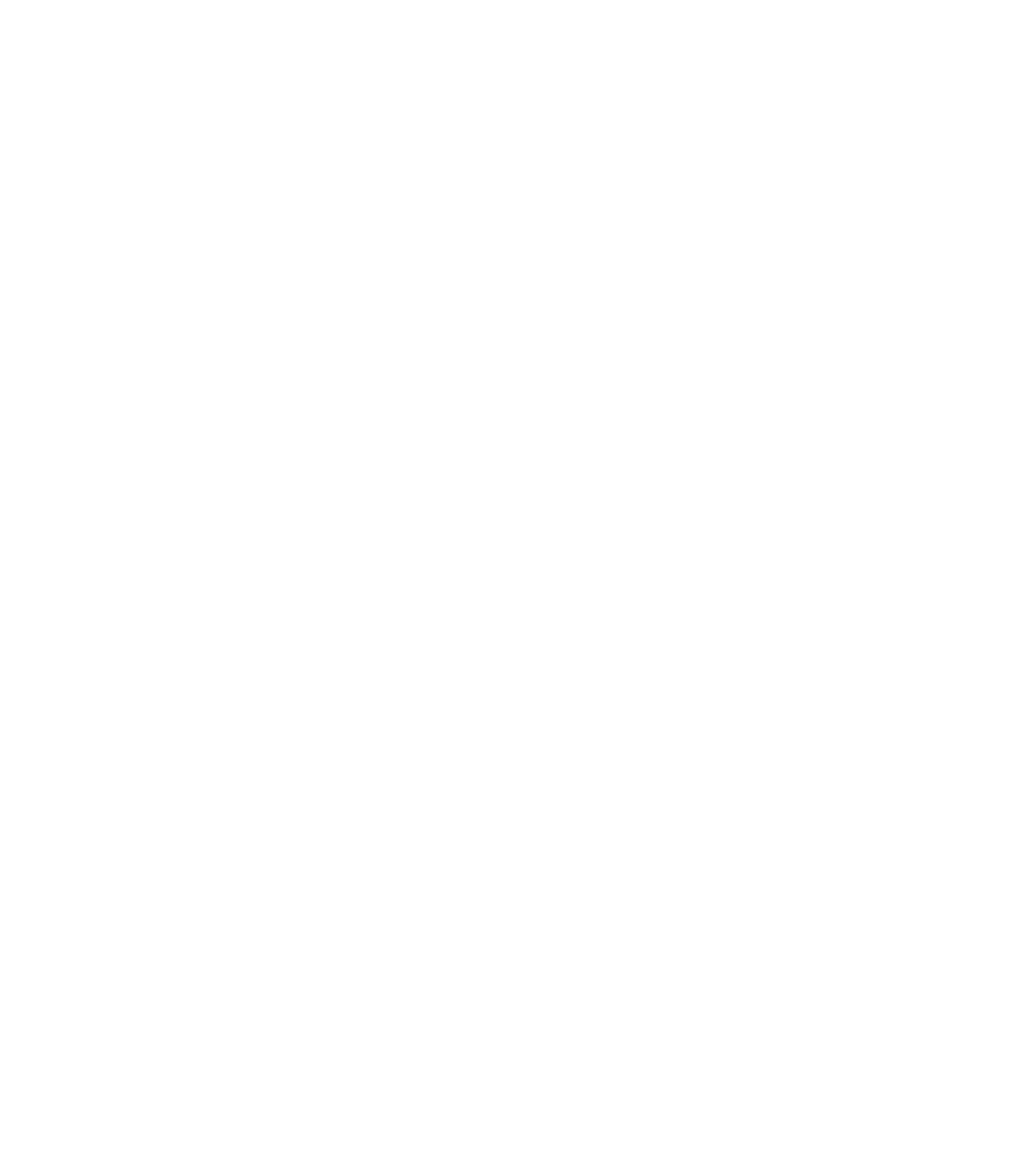
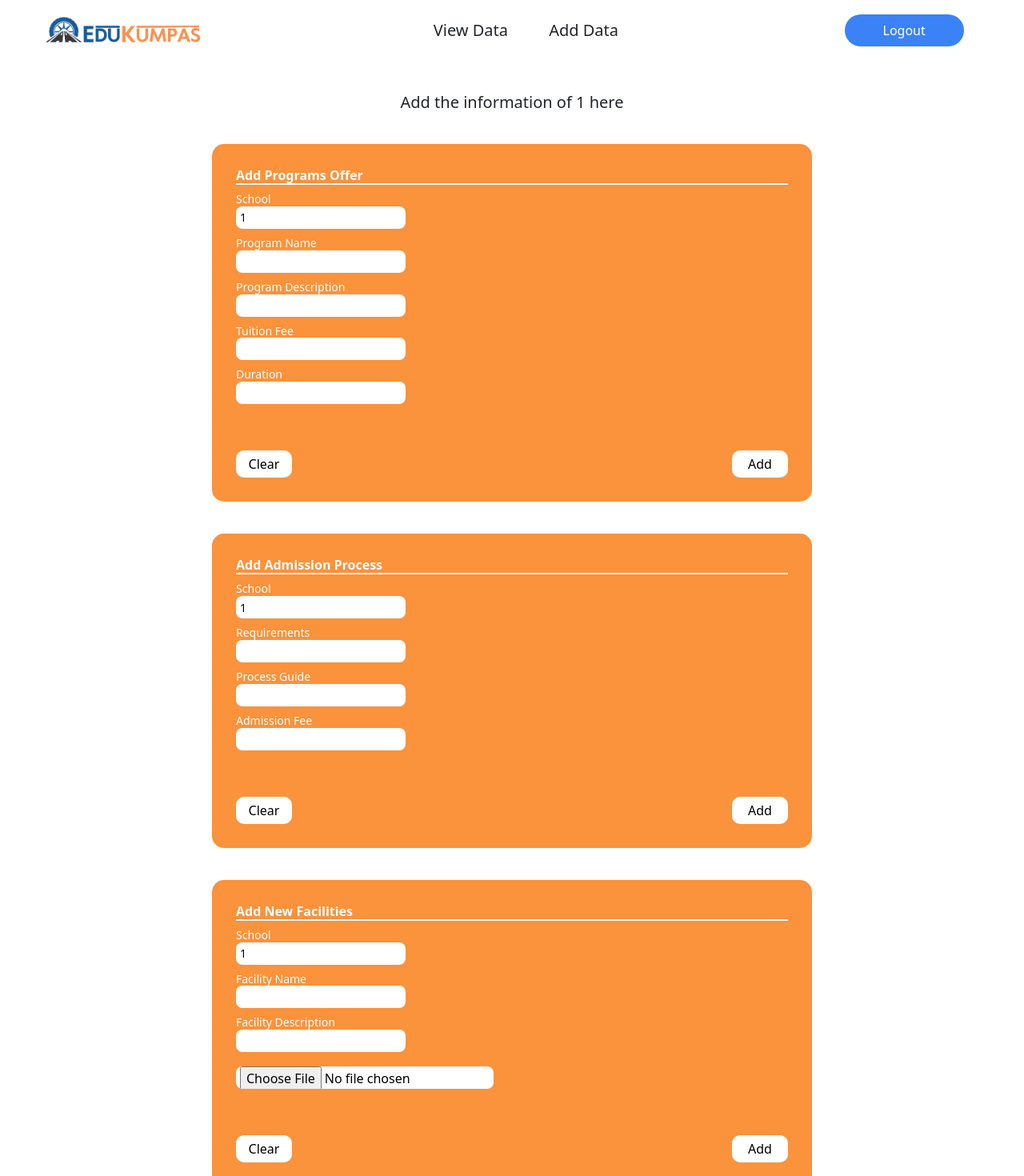
Before and after one commit to bj3rg/EduKumpas, a React (Vite) app in the folder EduKumpas/react-edukumpas/: page /representative/add-data/1/1/1 in a window 1280 px wide. Before the commit this address had no page. Shown: the top 1470 px of the page at 80% size. Before the commit the page ends 800 px from the top, so only its background shows below. Built offline with nearby package versions, Linux system fonts and the light colour scheme; the HTML template or start-up script is replaced by a standard one.

Commit message:
feat: admin view and add

```diff
--- a/EduKumpas/react-edukumpas/src/App.jsx
+++ b/EduKumpas/react-edukumpas/src/App.jsx
@@ -123,20 +123,12 @@
           }
         />
         <Route
-          path="/representative/view-data"
-          element={
-            <>
-              <Admin_Navbar /> <ViewAdmin />
-            </>
-          }
+          path="/representative/view-data/:email"
+          element={<ViewAdmin />}
         />
         <Route
-          path="/representative/add-data"
-          element={
-            <>
-              <Admin_Navbar /> <AddDataAdmin />
-            </>
-          }
+          path="/representative/add-data/:email/:school_id/:school_name"
+          element={<AddDataAdmin />}
         />
         {/* Route without Navbar */}
         <Route path="/sign-up" element={<Sign_Up />} />
--- a/EduKumpas/react-edukumpas/src/components/mini-components/AdminNavbar.jsx
+++ b/EduKumpas/react-edukumpas/src/components/mini-components/AdminNavbar.jsx
@@ -2,7 +2,9 @@
 import navIcon from "../../assets/icons8-nav-50.png";
 import logo from "../../assets/logo.png";
 import { NavLink } from "react-router-dom";
-export const Admin_Navbar = () => {
+import { useNavigate } from "react-router-dom";
+export const Admin_Navbar = ({ email, school_id, school_name }) => {
+  const navigate = useNavigate();
   const [isMenuOpen, setIsMenuOpen] = useState(false);
 
   function onToggleMenu() {
@@ -23,7 +25,7 @@
         <ul className="flex md:flex-row flex-col md:items-center md:gap-[4vw] gap-8 py-4 text-xl">
           <li>
             <NavLink
-              to="/representative/view-data"
+              to={`/representative/view-data/${email}`}
               className="hover:text-gray-500"
             >
               View Data
@@ -31,30 +33,25 @@
           </li>
           <li>
             <NavLink
-              to="/representative/add-data"
+              to={`/representative/add-data/${email}/${school_id}/${school_name}`}
               className="hover:text-gray-500"
             >
               Add Data
             </NavLink>
           </li>
-          {/* <li>
-            <NavLink to="/" className="hover:text-gray-500">
-              Search
-            </NavLink>
-          </li>
-          <li>
-            <NavLink to="/" className="hover:text-gray-500">
-              Schools
-            </NavLink>
-          </li> */}
         </ul>
       </nav>
       <div className="flex items-center gap-6 py-2">
-        <NavLink to="/sign-up">
-          <button className="bg-[#87ac] text-white px-5 py-2 rounded-full hover:bg-[#F22222]">
-            Logout
-          </button>
-        </NavLink>
+        <button
+          className="bg-blue-500 text-white px-5 py-2 rounded-full hover:bg-[#F22222]"
+          onClick={() => {
+            navigate("/login");
+            sessionStorage.removeItem("token");
+          }}
+        >
+          Logout
+        </button>
+
         <img
           src={navIcon}
           alt=""
--- a/EduKumpas/react-edukumpas/src/components/pages/AddDataAdmin.jsx
+++ b/EduKumpas/react-edukumpas/src/components/pages/AddDataAdmin.jsx
@@ -6,18 +6,46 @@
 import AddNews from "../mini-components/AddNews";
 import AddFeatures from "../mini-components/AddFeatures";
 import AddFacilities from "../mini-components/AddFacilities";
+import Admin_Navbar from "../mini-components/AdminNavbar";
+import { useParams } from "react-router-dom";
 
 export const AddDataAdmin = () => {
+  const { email, school_id, school_name } = useParams();
   return (
-    <div>
+    <div className="flex flex-col">
+      <div className="flex">
+        <Admin_Navbar
+          email={email}
+          school_id={school_id}
+          school_name={school_name}
+        />
+      </div>
+      <div className="text-center m-10 text-xl">
+        <h1>Add the information of {school_name} here </h1>
+      </div>
       <div className="flex flex-col items-center gap-10">
-        <AddProgram></AddProgram>
-        <AddAdmission></AddAdmission>
-        <AddFacilities></AddFacilities>
-        <AddActivity></AddActivity>
-        <AddNews></AddNews>
-        <AddClub></AddClub>
-        <AddFeatures></AddFeatures>
+        <AddProgram
+          school_id={school_id}
+          school_name={school_name}
+        ></AddProgram>
+        <AddAdmission
+          school_id={school_id}
+          school_name={school_name}
+        ></AddAdmission>
+        <AddFacilities
+          school_id={school_id}
+          school_name={school_name}
+        ></AddFacilities>
+        <AddActivity
+          school_id={school_id}
+          school_name={school_name}
+        ></AddActivity>
+        <AddNews school_id={school_id} school_name={school_name}></AddNews>
+        <AddClub school_id={school_id} school_name={school_name}></AddClub>
+        <AddFeatures
+          school_id={school_id}
+          school_name={school_name}
+        ></AddFeatures>
       </div>
     </div>
   );
--- a/EduKumpas/react-edukumpas/src/components/pages/ViewAdmin.jsx
+++ b/EduKumpas/react-edukumpas/src/components/pages/ViewAdmin.jsx
@@ -1,18 +1,45 @@
 import React, { useEffect, useState } from "react";
-import { useNavigate } from "react-router-dom";
+import { useNavigate, useParams } from "react-router-dom";
 import axios from "axios";
 import editIcon from "../../assets/icons8-edit-50.png";
+import Admin_Navbar from "../mini-components/AdminNavbar";
 export const Admin = () => {
   const [data, setData] = useState([]);
+  const [schoolId, setSchoolId] = useState("");
+  const [schoolName, setSchoolName] = useState("");
   const navigate = useNavigate();
+  const token = sessionStorage.getItem("token");
+  const { email } = useParams();
   useEffect(() => {
+    if (!token) {
+      navigate("/login");
+      return;
+    }
     axios
-      .get("http://127.0.0.1:8000/api/school-by-id/2")
-      .then((res) => setData(res.data))
+      .get(`http://127.0.0.1:8000/api/admin/schools/${email}`, {
+        headers: {
+          Authorization: `Token ${sessionStorage.getItem("token")}`,
+        },
+      })
+      .then((res) => {
+        const schoolData = res.data[0];
+        const school_id = schoolData.id;
+        const school_name = schoolData.school_name;
+        console.log(schoolName);
+        setSchoolName(school_name);
+        setSchoolId(school_id);
+
+        setData(res.data);
+      })
       .catch((err) => console.log(err));
   }, []);
   return (
     <div>
+      <Admin_Navbar
+        email={email}
+        school_id={schoolId}
+        school_name={schoolName}
+      />
       <div>
         <div className="flex justify-center mt-12">
           <table className="table-auto">
```
